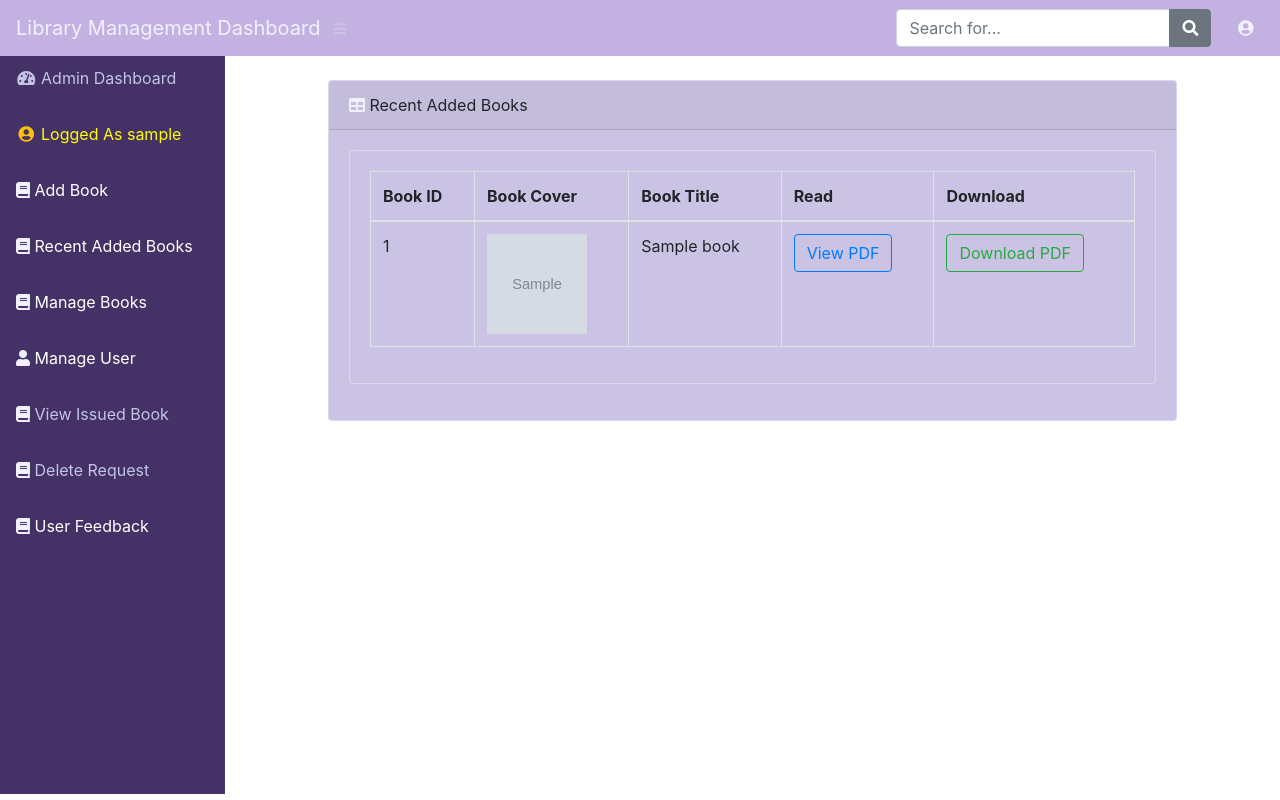
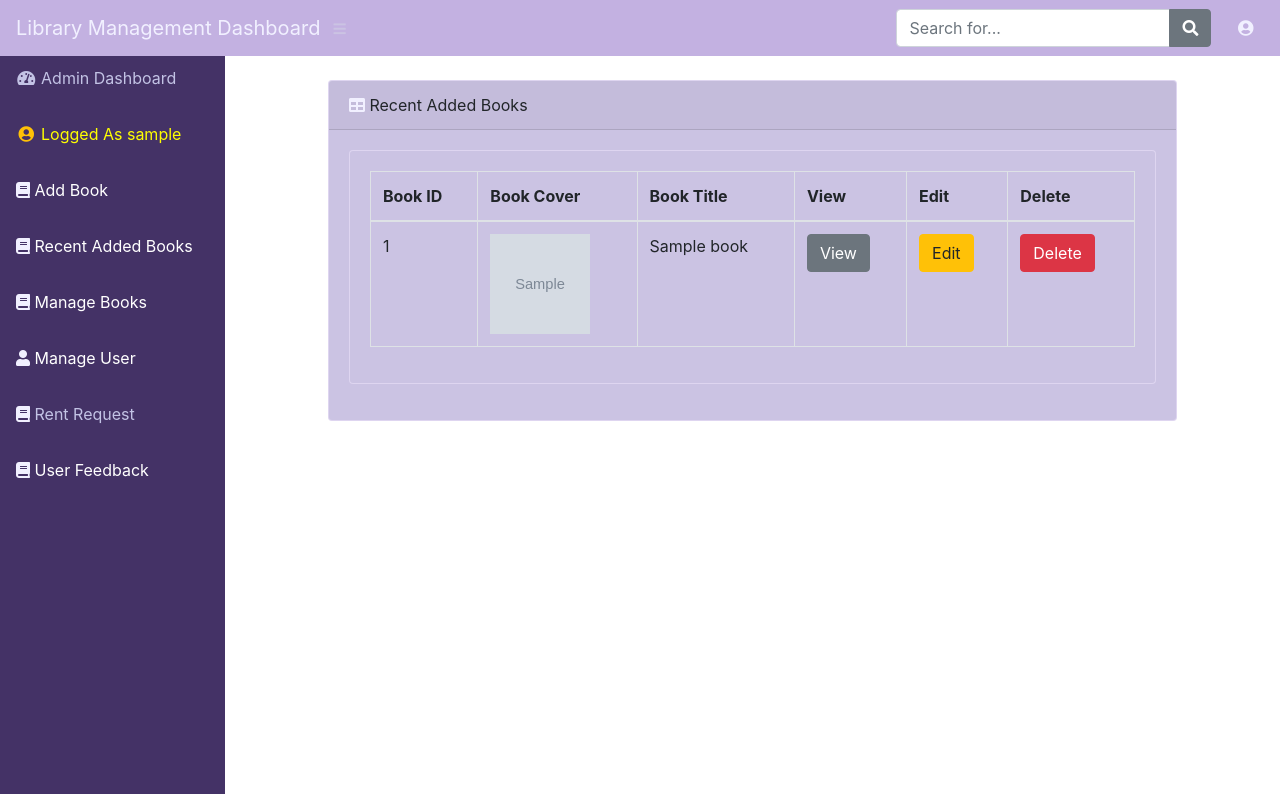
Before and after one commit to cxtrung/Library-management-web, a Django app: page /albook/ in a window 1280 px wide. Run offline with Django 4.2, Linux system fonts and the light colour scheme; a user stored in the database is signed in; tables that the repository leaves empty hold one stand-in row (values such as "Sample post"); grey boxes marked "Sample" are stand-in pictures; some libraries are stand-ins or nearby versions.

Commit message:
Initial commit e

```diff
--- a/Library/Library_app/models.py
+++ b/Library/Library_app/models.py
@@ -36,11 +36,11 @@ class Book(models.Model):
         self.cover.delete()
         super().delete(*args, **kwargs)
 
-class DeleteRequest(models.Model):
-    delete_request = models.CharField(max_length=100, null=True, blank=True)
+class RentRequest(models.Model):
+    rent_request = models.CharField(max_length=100, null=True, blank=True)
 
     def __str__(self):
-        return self.delete_request
+        return self.rent_request
 
 class Feedback(models.Model):
     feedback = models.CharField(max_length=100, null=True, blank=True)
--- a/Library/Library_app/templates/dashboard/base.html
+++ b/Library/Library_app/templates/dashboard/base.html
@@ -129,15 +129,9 @@
         </a>
     </li>
     <li class="nav-item">
-        <a class="nav-link" href="{% url 'adrequest' %}">
+        <a class="nav-link" href="{% url 'arrequest' %}">
             <i class="fas fa-book text-primary"></i>
-            <span style="color: #C3C3E5">View Issued Book</span>
-        </a>
-    </li>
-    <li class="nav-item">
-        <a class="nav-link" href="{% url 'adrequest' %}">
-            <i class="fas fa-book text-primary"></i>
-            <span style="color: #C3C3E5">Delete Request</span>
+            <span style="color: #C3C3E5">Rent Request</span>
         </a>
     </li>
     <li class="nav-item">
--- a/Library/Library_app/templates/dashboard/book_list.html
+++ b/Library/Library_app/templates/dashboard/book_list.html
@@ -39,8 +39,9 @@
                                 <th>Book ID</th>
                                 <th>Book Cover</th>
                                 <th>Book Title</th>
-                                <th>Read</th>
-                                <th>Download</th>
+                                <th>View</th>
+                                <th>Edit</th>
+                                <th>Delete</th>
                             </tr>
                             </thead>
                             <tbody>
@@ -62,23 +63,14 @@
 
 
                                   <td>{{ book.title }}</td>
-
                                   <td>
-                                    {% if book.pdf %}
-                                      <a href="{{ book.pdf.url }}" class="btn btn-outline-primary" target="_blank">
-                                    View PDF</a>
-                                    {% else %}
-                                    <span class="text-muted">No PDF</span>
-                                   {% endif %}
+                <a href="{% url 'avbook' book.pk %}"><button type="button" class="btn btn-primary"> View</button></a>
                  </td>
                 <td>
-                                    {% if book.cover %}
-                                      <a href="{{ book.pdf.url }}" download class="btn btn-outline-success">
-                                    Download PDF</a>
-                                    {% else %}
-                                   <span class="text-muted">No PDF</span>
-                                   {% endif %}
+                <a href="{% url 'aebook' book.pk %}"><button type="button" class="btn btn-warning"> Edit</button></a>
         </td>
+        <td>
+          <a href="{% url 'adbook' book.pk %}"><button type="button" class="btn btn-danger"> Delete</button></a></td>
 
                                 </tr>
 
--- a/Library/Library_app/templates/dashboard/delete_request.html
+++ b/Library/Library_app/templates/dashboard/rent_request.html
@@ -34,7 +34,7 @@
         </div><br><br><br>
 
     {% empty %}
-    <h1 class="heading">No delete request</h1><br>
+    <h1 class="heading">No rent request</h1><br>
 
     {% endfor %}
 
--- a/Library/Library_app/templates/reader/delete_request.html
+++ b/Library/Library_app/templates/reader/rent_request.html
@@ -13,7 +13,7 @@
       <div class="card">
         <div class="card-header">
           <i class="fas fa-table text-primary"></i>
-          Enter book ID To Delete
+          Enter book ID To Rent
         </div>
         <div class="card mb-4">
         <div class="card-body">
@@ -21,10 +21,10 @@
         <div class="row">
         	<div class="col-sm-4"></div>
         	<div class="form-group">
-            <form action="{% url 'delete_request' %}" method="POST">
+            <form action="{% url 'rent_request' %}" method="POST">
             {% csrf_token %}
           <label for="comment">Type In Book ID</label>
-          <textarea class="form-control" rows="5" id="comment" name="delete_request"></textarea>
+          <textarea class="form-control" rows="5" id="comment" name="rent_request"></textarea>
           <br>
           <a href=""><button type="submit" class="btn btn-primary"> Send</button></a>
         </form>
--- a/Library/Library_app/urls.py
+++ b/Library/Library_app/urls.py
@@ -17,7 +17,7 @@ urlpatterns = [
  # Reader URL's
 path('reader/', views.UBookListView.as_view(), name='reader'),
 path('request_form/', views.request_form, name='request_form'),
-path('delete_request/', views.delete_request, name='delete_request'),
+path('rent_request/', views.rent_request, name='rent_request'),
 path('feedback_form/', views.feedback_form, name='feedback_form'),
 path('send_feedback/', views.send_feedback, name='send_feedback'),
 path('about/', views.about, name='about'),
@@ -41,7 +41,7 @@ path('usearch/', views.usearch, name='usearch'),
  path('alvuser/<int:pk>', views.ALViewUser.as_view(), name='alvuser'),
  path('aeuser/<int:pk>', views.AEditUser.as_view(), name='aeuser'),
  path('aduser/<int:pk>', views.ADeleteUser.as_view(), name='aduser'),
- path('adrequest/', views.ADeleteRequest.as_view(), name='adrequest'),
+ path('arrequest/', views.ARentRequest.as_view(), name='arrequest'),
  path('afeedback/', views.AFeedback.as_view(), name='afeedback'),
 
 ]
--- a/Library/Library_app/views.py
+++ b/Library/Library_app/views.py
@@ -4,7 +4,7 @@ from django.contrib.messages.views import SuccessMessageMixin
 from django.urls import reverse_lazy
 from django.views import generic
 from bootstrap_modal_forms.mixins import PassRequestMixin
-from .models import DeleteRequest, Feedback, User, Book
+from .models import Feedback, RentRequest, User, Book
 from django.contrib import messages
 from django.db.models import Sum
 from django.views.generic import CreateView, DetailView, DeleteView, UpdateView, ListView
@@ -72,7 +72,7 @@ def reader(request):
 	return render(request, 'reader/home.html')
 @login_required
 def request_form(request):
-    return render(request, 'reader/delete_request.html')
+    return render(request, 'reader/rent_request.html')
 @login_required
 def feedback_form(request):
     return render(request, 'reader/send_feedback.html')
@@ -130,19 +130,17 @@ def usearch(request):
 
         if files:
             return render(request,'reader/result.html',{'files':files,'word':word})
-            return render(request,'reader/result.html',{'files':files,'word':word})
-
 
 @login_required
-def delete_request(request):
+def rent_request(request):
     if request.method == 'POST':
-        book_id = request.POST['delete_request']
+        book_id = request.POST['rent_request']
         current_user = request.user
         user_id = current_user.id
         username = current_user.username
-        user_request = username + " wants the book with the id " + book_id + " to be deleted"
+        user_request = username + " wants the book with the id " + book_id + " to be rented"
 
-        a = DeleteRequest(delete_request=user_request)
+        a = RentRequest(rent_request=user_request)
         a.save()
         messages.success(request, 'Request was sent')
         return redirect('request_form')
@@ -374,14 +372,14 @@ def create_user(request):
     else:
         return redirect('create_user_form')
 
-class ADeleteRequest(LoginRequiredMixin,ListView):
-	model = DeleteRequest
-	template_name = 'dashboard/delete_request.html'
+class ARentRequest(LoginRequiredMixin,ListView):
+	model = RentRequest
+	template_name = 'dashboard/rent_request.html'
 	context_object_name = 'feedbacks'
 	paginate_by = 3
 
 	def get_queryset(self):
-		return DeleteRequest.objects.order_by('-id')
+		return RentRequest.objects.order_by('-id')
 
 class AFeedback(LoginRequiredMixin,ListView):
 	model = Feedback
```
Also changed, not shown: Library/Library_app/templates/dashboard/result.html (+7 -20 lines), Library/Library_app/templates/reader/about.html (+1 -6 lines), Library/Library_app/templates/reader/base.html (+1 -7 lines), Library/Library_app/templates/reader/book_list.html (+3 -16 lines), Library/Library_app/migrations/0003_rentrequest_delete_deleterequest.py (added), Library/Media/Library/covers/R_1.jfif (deleted), Library/Media/Library/covers/R_nHD3Pov.jfif (added). Lines whose indentation alone changed are shown as unchanged.
